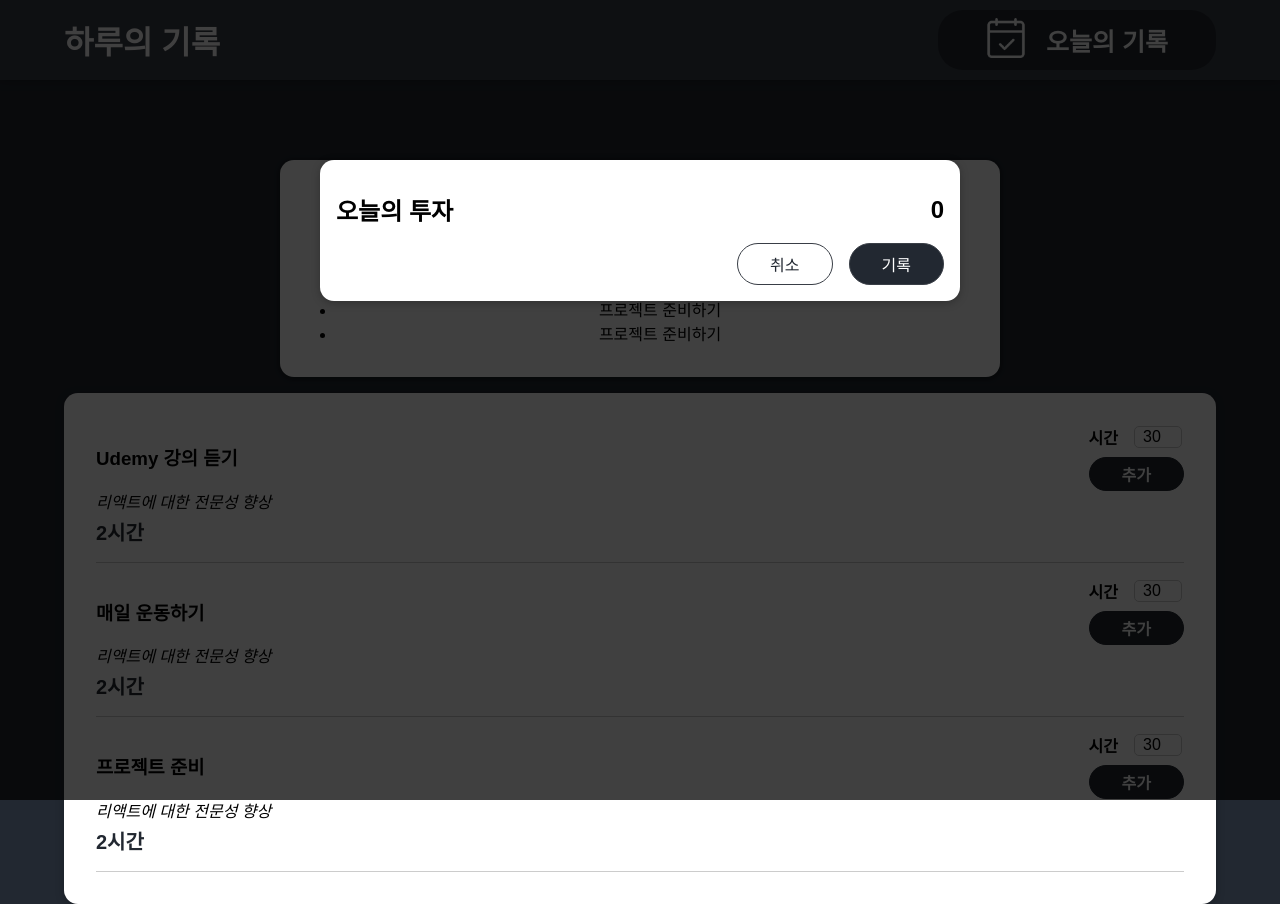
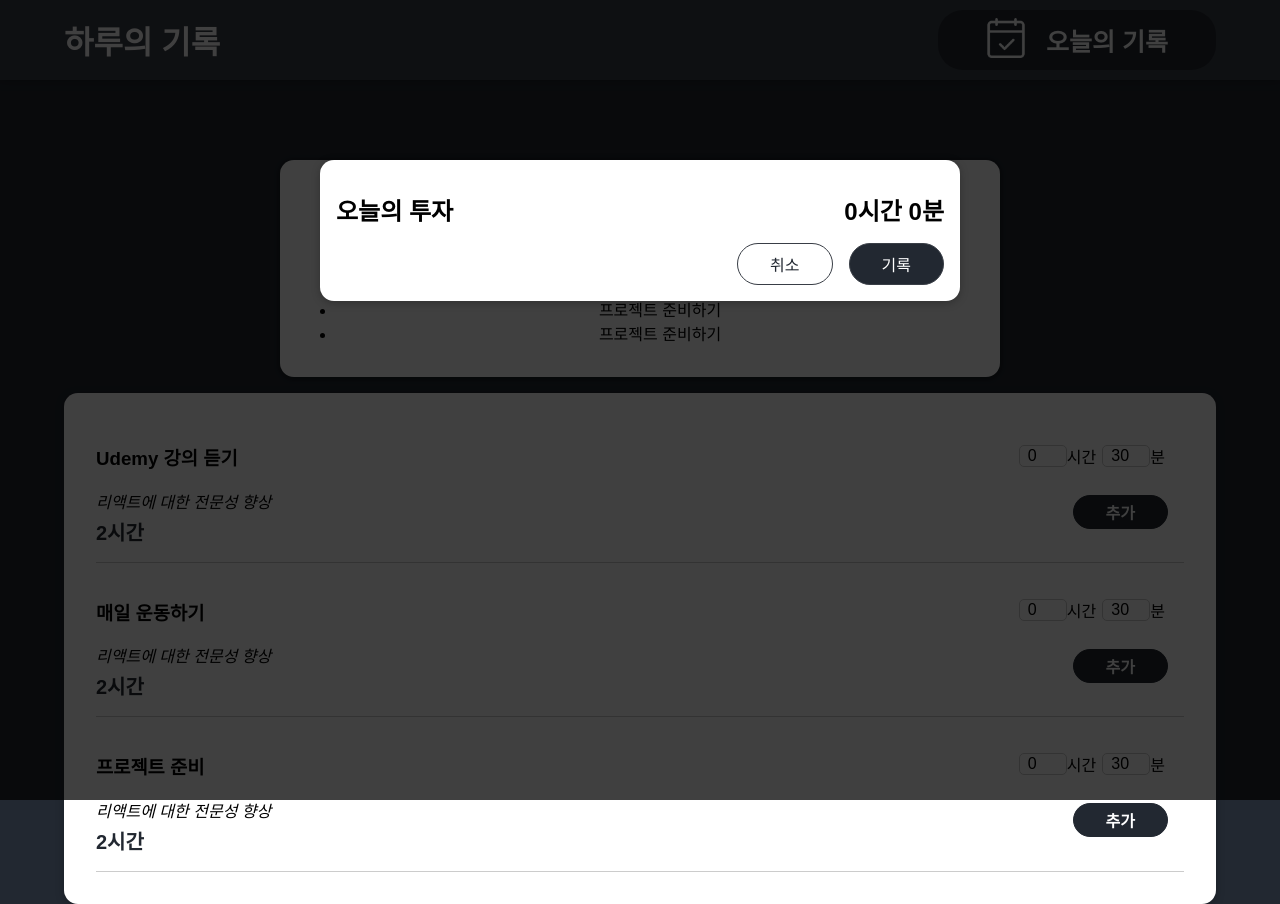
Before and after one commit to booyaChael/daylog, a React (Create React App) app: page / in a window 1280 px wide. Both pictures are taken after a click on the button "오늘의 기록". Built offline with nearby package versions, Linux system fonts and the light colour scheme; a web font is replaced by a local one.

Commit message:
totalTime을 시간, 분으로 환산되게 변경

```diff
--- a/src/components/Projects/MyProject/MyProjectForm.js
+++ b/src/components/Projects/MyProject/MyProjectForm.js
@@ -3,29 +3,48 @@ import classes from "./MyProjectForm.module.css";
 import { useRef } from "react";
 
 const MyProjectForm = (props) => {
-  const timeInputRef = useRef();
+  const hourInputRef = useRef();
+  const minuteInputRef = useRef();
   const submitHandler = (event) => {
     event.preventDefault();
 
-    const enteredTime = timeInputRef.current.value;
-    const enteredTimeNumber = +enteredTime;
+    const enteredHour = hourInputRef.current.value;
+    const enteredMinute = minuteInputRef.current.value;
+    const enteredHourNumber = +enteredHour;
+    const enteredMinuteNumber = +enteredMinute;
+    const calculatedMinute = enteredHourNumber * 60 + enteredMinuteNumber;
 
-    props.onAddTimeToToday(enteredTimeNumber);
+    props.onAddTimeToToday(calculatedMinute);
   };
   return (
     <form className={classes.form} onSubmit={submitHandler}>
+      <div className={classes.inputfield}>
         <Input
-        ref={timeInputRef}
-        label="시간"
+          ref={hourInputRef}
+          name="시간"
           input={{
             id: "time",
             type: "number",
             min: "0",
-          step: "30",
+            step: "1",
+            defaultValue: "0",
+          }}
+        />
+        <Input
+          ref={minuteInputRef}
+          name="분"
+          input={{
+            id: "time",
+            type: "number",
+            min: "0",
+            step: "1",
             defaultValue: "30",
           }}
         />
+      </div>
+      <div className={classes.buttonfield}>
         <button>추가</button>
+      </div>
     </form>
   );
 };
--- a/src/components/Projects/MyProject/MyProjectForm.module.css
+++ b/src/components/Projects/MyProject/MyProjectForm.module.css
@@ -1,8 +1,23 @@
 .form {
-  text-align: right;
+  display: flex;
+  flex-direction: column;
 }
 
-.form button {
+.inputfield {
+  display: flex;
+  align-items: center;
+  justify-content: center;
+  padding: 1rem;
+}
+
+.buttonfield {
+  display: flex;
+  justify-content: flex-end;
+  align-items: center;
+  padding: 0rem 1rem;
+}
+
+.buttonfield button {
   font: inherit;
   cursor: pointer;
   background-color: #222831;
--- a/src/components/Today/Today.js
+++ b/src/components/Today/Today.js
@@ -7,6 +7,9 @@ import TodayContext from "../../store/today-context";
 const Today = (props) => {
   const todayCtx = useContext(TodayContext);
   const { projects, totalTime } = todayCtx;
+
+  const totalHour = parseInt(totalTime / 60);
+  const totalMinute = parseInt(totalTime % 60);
   const todayLogs = projects.map((project) => (
     <Todaylog key={project.id} name={project.name} spend={project.time} />
   ));
@@ -16,7 +19,9 @@ const Today = (props) => {
       {todayLogs}
       <div className={classes.total}>
         <span>오늘의 투자</span>
-        <span>{totalTime}</span>
+        <span>
+          {totalHour}시간 {totalMinute}분
+        </span>
       </div>
       <div className={classes.actions}>
         <button className={classes["button--alt"]} onClick={props.onClose}>
--- a/src/components/UI/Input.js
+++ b/src/components/UI/Input.js
@@ -4,8 +4,8 @@ import { forwardRef } from "react";
 const Input = forwardRef((props, ref) => {
   return (
     <div className={classes.input}>
-      <label htmlFor={props.input.id}>{props.label}</label>
       <input ref={ref} {...props.input} />
+      <span>{props.name}</span>
     </div>
   );
 });
--- a/src/components/UI/Input.module.css
+++ b/src/components/UI/Input.module.css
@@ -2,6 +2,7 @@
   display: flex;
   align-items: center;
   margin-bottom: 0.5rem;
+  padding: 3px;
 }
 
 .input label {
--- a/src/store/TodayProvider.js
+++ b/src/store/TodayProvider.js
@@ -11,6 +11,7 @@ const todayReducer = (state, action) => {
     const updatedProjects = state.projects.concat(action.project);
     const updatedTime = state.totalTime + action.project.time;
     console.log(updatedProjects);
+    console.log(updatedTime);
     return {
       projects: updatedProjects,
       totalTime: updatedTime,
```
Lines whose indentation alone changed are shown as unchanged.
